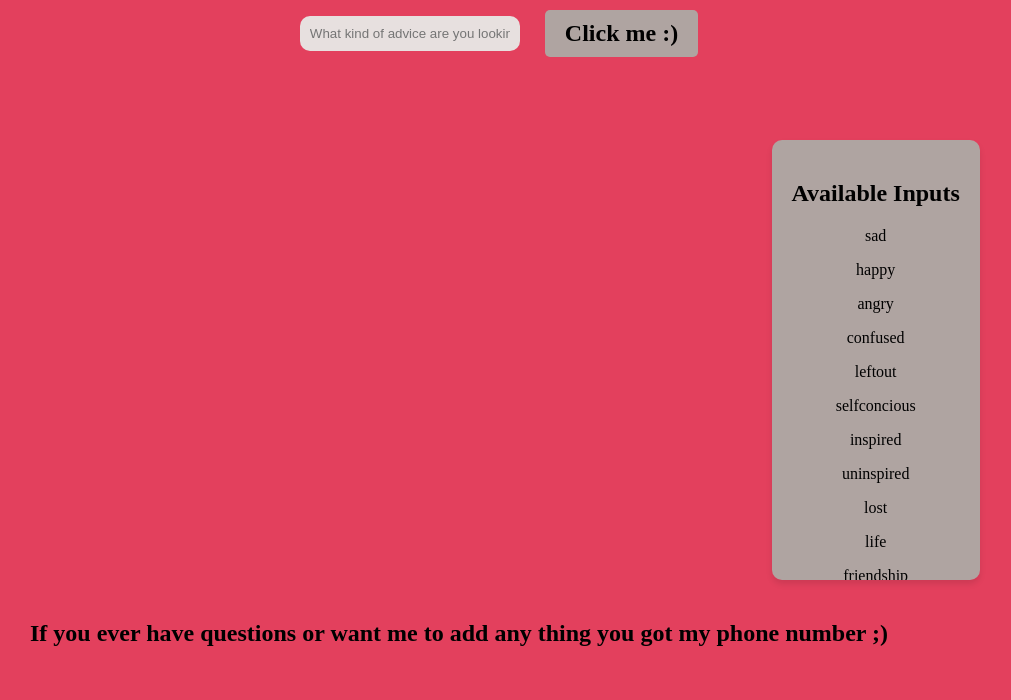
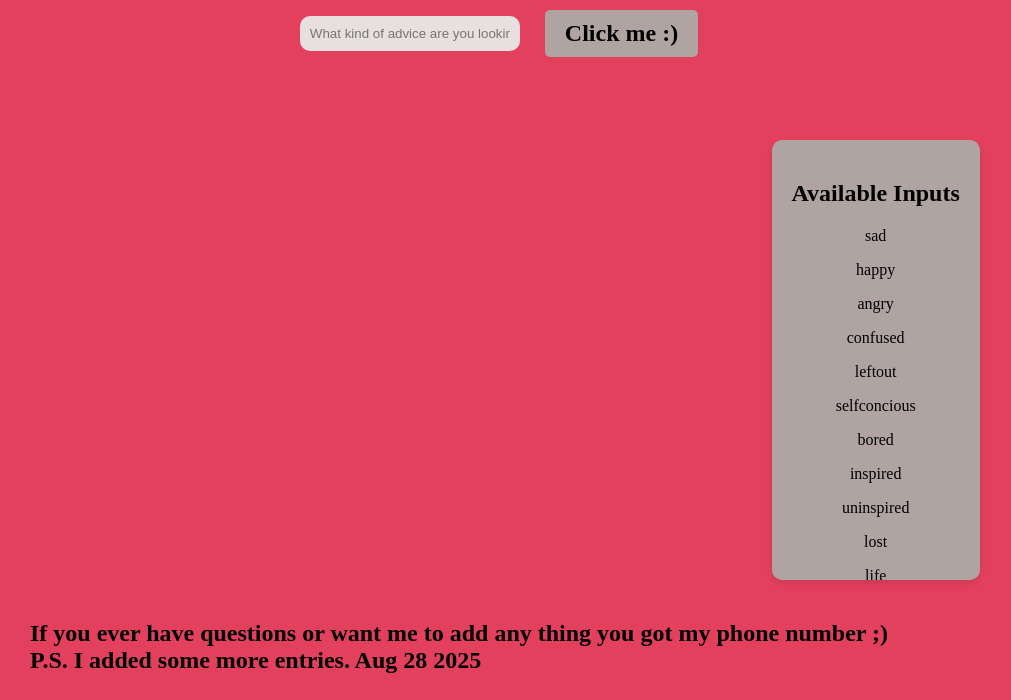
Before and after one commit to jklingaman/brotherly_advice, a plain HTML site: page main.html in a window 1280 px wide. Shown: the whole page, without its empty margins (181-1192 px from the left). Drawn offline with Linux system fonts and the light colour scheme; a web font is replaced by a local one.

Commit message:
adds entries

```diff
--- a/main.html
+++ b/main.html
@@ -20,7 +20,7 @@
             <div id="adviceList"></div>
         </div>
         <div id="footer">
-            <h2>If you ever have questions or want me to add any thing you got my phone number ;)</h2>
+            <h2>If you ever have questions or want me to add any thing you got my phone number ;) <br> P.S. I added some more entries. Aug 28 2025</h2>
         </div>
     </div>
     <script src="script.js">window.location.href = "index.html";</script>
--- a/script.js
+++ b/script.js
@@ -13,6 +13,10 @@ document.addEventListener("DOMContentLoaded", function() {
               {
                 text: 'I know feeling this way sucks, but you are gonna be okay, you are strong! <3',
                 image: 'https://i.postimg.cc/y6FfmZLt/stronggirl.webp',
+              },
+              {
+                text: 'Emotions are like the wind they come and go as they please but if you give your emotions control over your thoughts and actions you will never truly be at peace in your heart. You are loved by many never forget that, just breathe, you got this and anything else life throws at you.',
+                image: 'https://i.postimg.cc/d0K13m8Q/stand-tall.webp',
               },
         ],
         happy: [
@@ -37,7 +41,11 @@ document.addEventListener("DOMContentLoaded", function() {
             {
                 text: 'Sometimes people just need their asses beat, if you feel like this is one of those times you CALL me first.(Don\'t let Mom see this one.)',
                 image: 'https://i.postimg.cc/FFgQz81g/knuckle-Sandwich.jpg',
-            }
+            },
+            {
+                text: '"Feelings and emotions are wonderful companions but terrible masters" someone at church camp told me that once, and it couldn\'t be more true. If you are angry you can\t give into that anger Ryan keep your head on straight and use your head to make the smart desicion THAT is how you win in life. People will use words, hands, objects others whatever they want but if YOU use YOUR head they won\'t be able to touch you!',
+                image: 'https://i.postimg.cc/9MyTnQC1/self-control.webp',
+            },
         ],
         confused: [
             {
@@ -67,6 +75,12 @@ document.addEventListener("DOMContentLoaded", function() {
             {
                 text:  'You are funny, you are beautiful, you are kind, you are wonderful, you are you, and there is nothing more AMAZING than being yourself, and if the people around you can\'t see how amazing you are alllll that means, is that you need to surround yourself with different people, becuase you Ryan are AMAZING.',
                 image: 'https://i.postimg.cc/jjRpJr0w/i-am-enough-filled.jpg',
+            },
+        ],
+        bored: [
+            {
+                text: 'You are too young to be bored! Get off your ipad, and go hone one of your many talents! There is nothing more rewarding in life than becoming a master of your craft! Go practice dribbling or your shooting form, or go create some art! There is SO much to do!',
+                image: 'https://i.postimg.cc/XJWXXc6c/talented.jpg',
             },
         ],
         inspired: [
@@ -120,11 +134,21 @@ document.addEventListener("DOMContentLoaded", function() {
                 text: 'Just don\'t',
                 image: 'https://i.postimg.cc/5ySG5c9S/noboys.jpg',
             },
+            {
+                text: 'Fishing for another response here was crazy and the answer isn\'t going to change! Boys are trouble!',
+                image: 'https://i.postimg.cc/dQpPBQDg/boys-r-trouble.jpg',
+            },
         ],
         mom: [
             {
                 text: 'TRUST ME I know mom can be a lot to deal with sometimes, but you need to know that she doesn\'t want anything but the best for you! She is doing what she thinks is the best decision for your life/future. So don\'t be too hard on her! She loves you! The best thing you can do is communicate.',
                 image: 'https://i.postimg.cc/x1BBv3y8/IMG-0107.jpg',
+            },
+        ],
+        dad: [
+            {
+                text: 'This is new territory for you, but its a blessing, now you got another person that would do ANYTHING for you! I am sure he will get on to you from now and then but always remember that they just want whats best for you and they\'re trying to raise you into a respectable young woman!',
+                image: 'https://i.postimg.cc/X763W73d/strong-willed.jpg',
             },
         ],
     };
```
